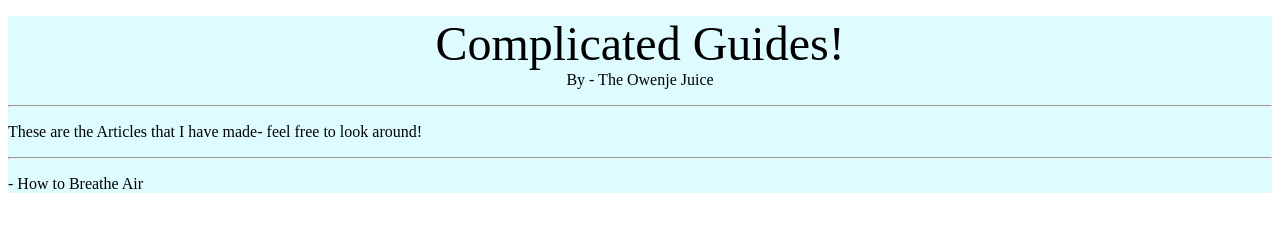
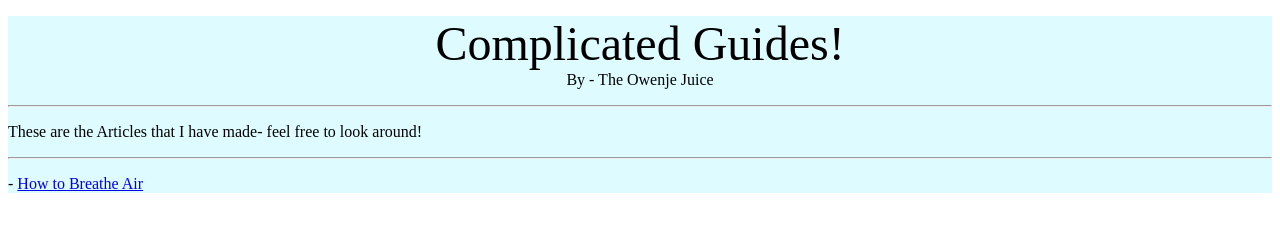
Before and after one commit to Complicated-Guides/Complicated-Guides.github.io, a plain HTML site: page index.html in a window 1280 px wide. Drawn offline with Linux system fonts and the light colour scheme.

Commit message:
Update index.html

```diff
--- a/index.html
+++ b/index.html
@@ -19,7 +19,7 @@
       </p>
       <hr>
       <p>
-        - <a src="/Breathe">How to Breathe Air</a> <br>
+        - <a href="/Breathe/" _target="_blank">How to Breathe Air</a> <br>
       </p>
     </div>
   </body>
```
